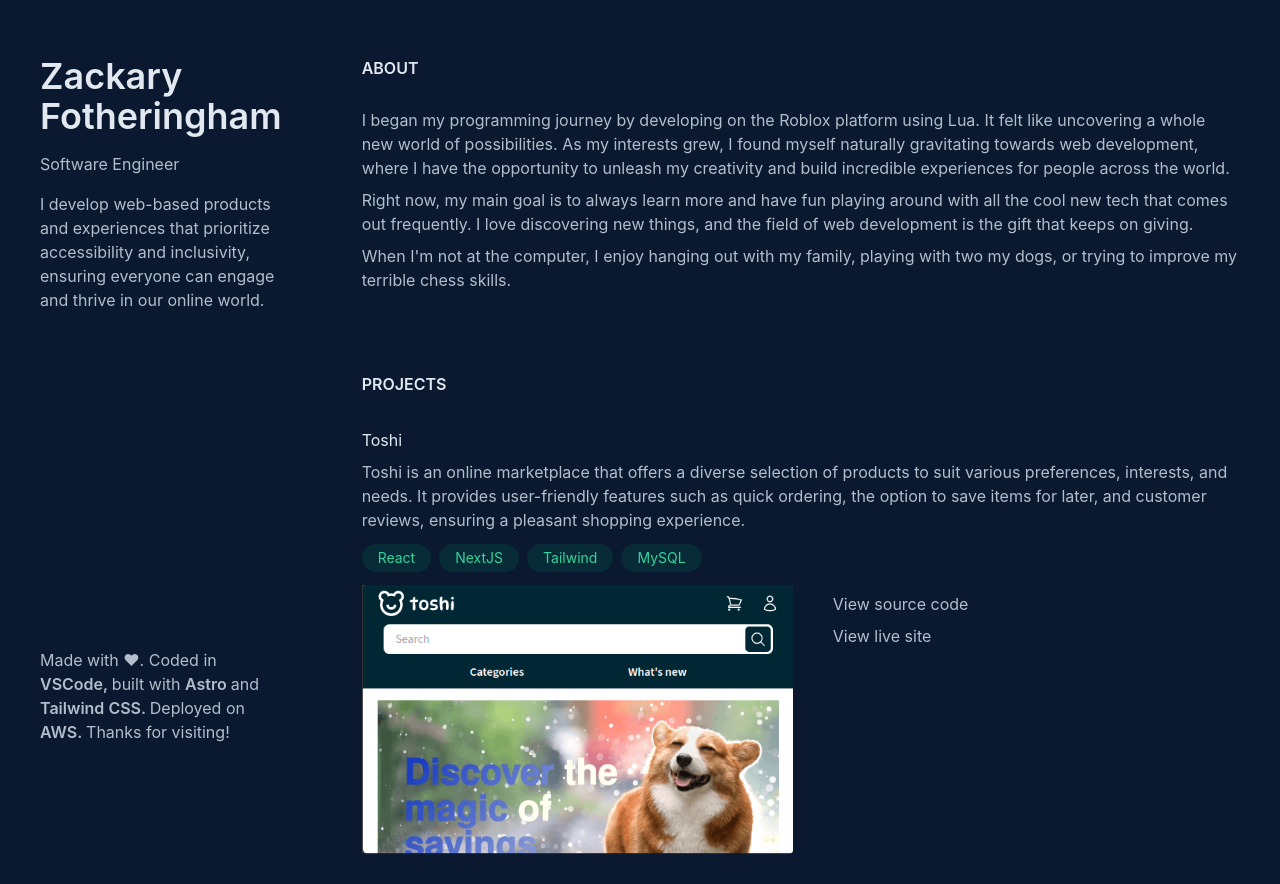
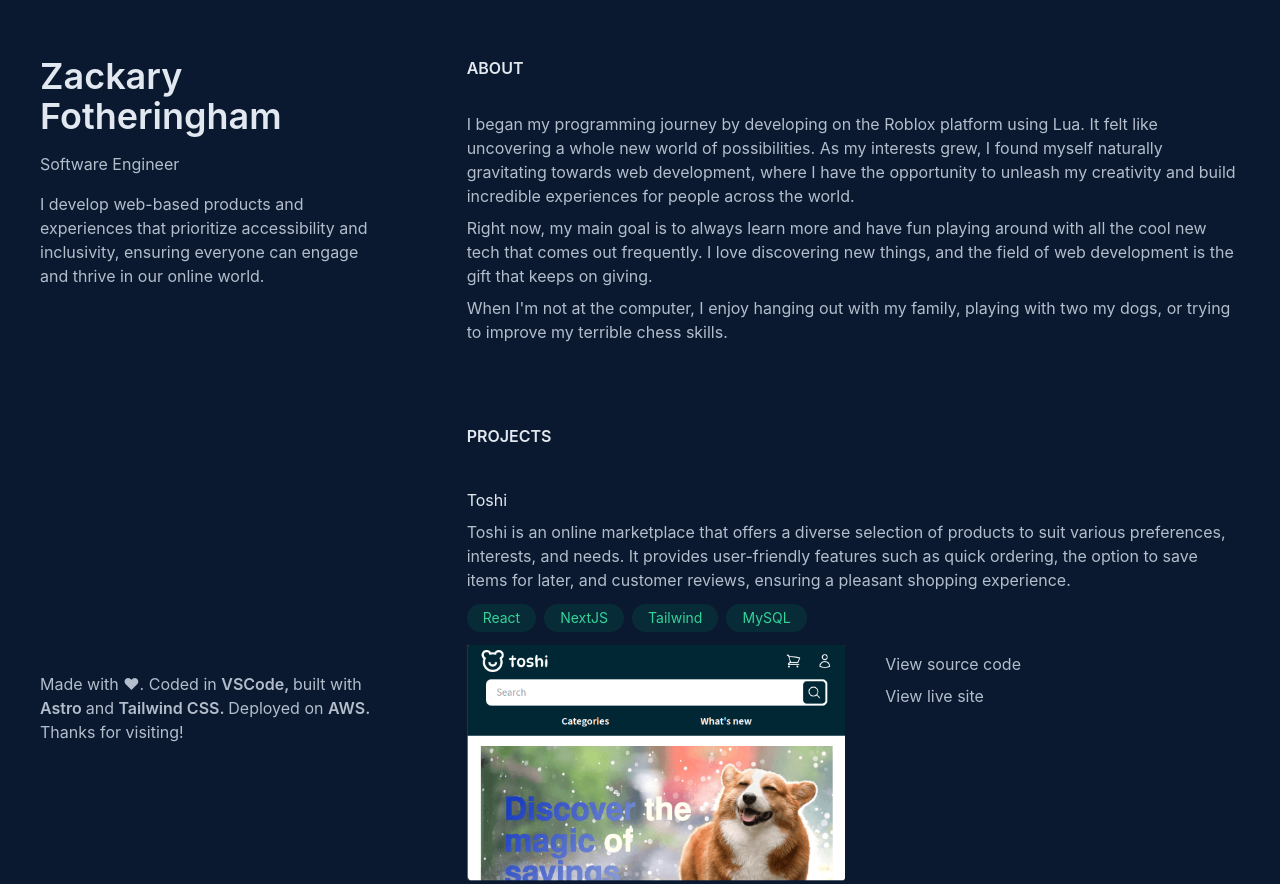
Before and after one commit to curatedcode/portfolio, an Astro site: page / in a window 1280 px wide. Shown: the top 884 px of the page. Built offline with nearby package versions, Linux system fonts and the light colour scheme; Astro itself is replaced by a stand-in of ours; some icons are missing.

Commit message:
improve layout on desktop

```diff
--- a/src/pages/index.astro
+++ b/src/pages/index.astro
@@ -23,10 +23,10 @@ import Footer from "../components/Footer.astro";
 		<title>Zackary Fotheringham</title>
 	</head>
 	<body
-		class="bg-site-blue text-site-blue-lighter font-inter px-5 py-10 md:pt-0 grid gap-20 md:flex md:px-10"
+		class="bg-site-blue text-site-blue-lighter font-inter px-5 py-10 md:pt-0 grid gap-20 md:grid-cols-3 md:px-10 relative left-1/2 -translate-x-1/2 max-w-7xl"
 	>
 		<section
-			class="md:h-screen-minus-top md:sticky md:top-0 md:basis-1/2 md:pt-14 grid md:content-between"
+			class="md:h-screen-minus-top md:sticky md:top-0 md:pt-14 grid md:content-between"
 		>
 			<div class="grid gap-4 md:auto-rows-min">
 				<h1 class="text-4xl font-semibold text-site-blue-lightest">
@@ -67,9 +67,9 @@ import Footer from "../components/Footer.astro";
 			</div>
 			<Footer className="hidden md:block" />
 		</section>
-		<main class="grid gap-20 md:pt-14">
+		<main class="grid gap-20 md:pt-14 md:col-span-2">
 			<section class="grid gap-2">
-				<h1 class="text-site-blue-lightest mb-5 font-semibold">ABOUT</h1>
+				<h1 class="text-site-blue-lightest mb-6 font-semibold">ABOUT</h1>
 				<p>
 					I began my programming journey by developing on the Roblox platform
 					using Lua. It felt like uncovering a whole new world of possibilities.
@@ -89,8 +89,10 @@ import Footer from "../components/Footer.astro";
 					skills.
 				</p>
 			</section>
-			<section class="grid gap-12">
-				<h1 class="text-site-blue-lightest -mb-4 font-semibold">PROJECTS</h1>
+			<section class="grid gap-12 md:gap-16">
+				<h1 class="text-site-blue-lightest -mb-3 md:-mb-6 font-semibold">
+					PROJECTS
+				</h1>
 				<ProjectCard
 					title="Toshi"
 					description="Toshi is an online marketplace that offers a diverse selection of products to suit various preferences, interests, and needs. It provides user-friendly features such as quick ordering, the option to save items for later, and customer reviews, ensuring a pleasant shopping experience."
```
